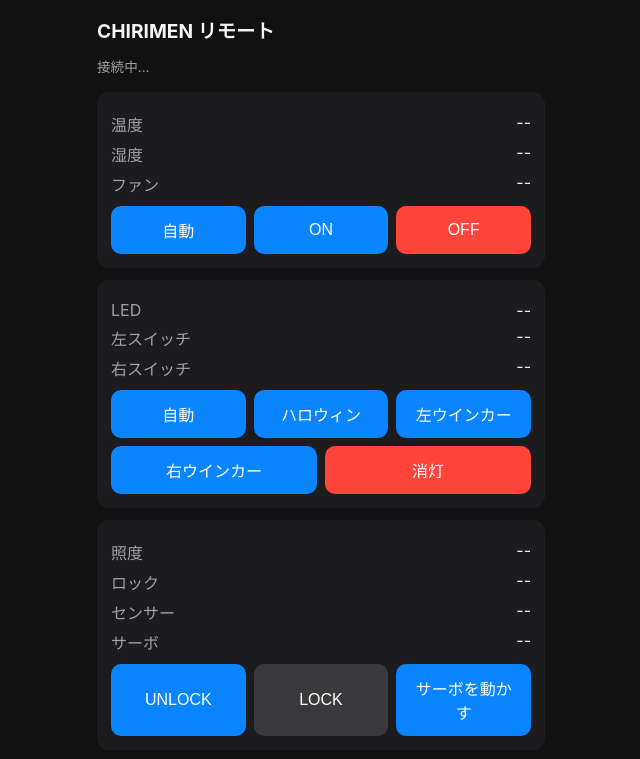
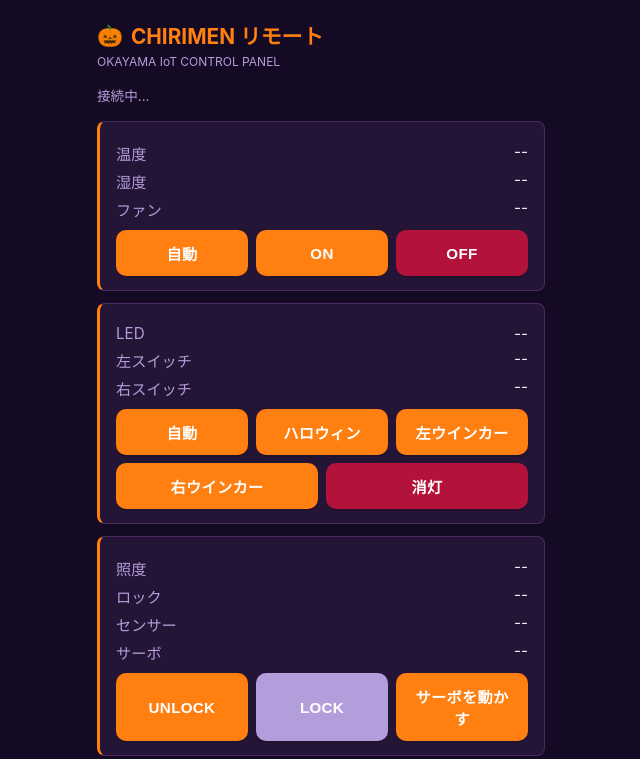
Before and after one commit to econanringo/webiotmakers2026, a website: page index.html in a window 1280 px wide. Shown: the top 759 px of the page, without its empty margins (319-959 px from the left). Drawn offline with Linux system fonts and the light colour scheme.

Commit message:
UI変更

```diff
--- a/index.html
+++ b/index.html
@@ -6,26 +6,51 @@
   <title>CHIRIMEN リモート操作</title>
   <style>
     :root {
-      color-scheme: light dark;
-      --bg: #111;
-      --card: #1c1c1e;
-      --text: #f5f5f7;
-      --muted: #a1a1a6;
-      --accent: #0a84ff;
-      --ok: #30d158;
-      --off: #ff453a;
+      color-scheme: dark;
+      /* ハロウィン: かぼちゃ(pumpkin) / 深紫(purple) / 毒々しい緑(slime) / 血(blood) */
+      --pumpkin: #ff7f11;
+      --pumpkin-dark: #d35400;
+      --purple: #6c3483;
+      --purple-deep: #1b0f2e;
+      --slime: #7cfc00;
+      --blood: #b3123a;
+      --bg-top: #150a24;
+      --bg-bottom: #0d0716;
+      --card: #241435;
+      --card-border: #4b2a63;
+      --text: #f5eaff;
+      --muted: #b39ddb;
+      --accent: var(--pumpkin);
+      --ok: var(--slime);
+      --off: var(--blood);
     }
     * { box-sizing: border-box; }
     body {
       margin: 0;
-      font-family: -apple-system, BlinkMacSystemFont, "Hiragino Sans", sans-serif;
-      background: var(--bg);
+      font-family: "Hiragino Sans", -apple-system, BlinkMacSystemFont, sans-serif;
+      background: var(--bg-top);
       color: var(--text);
-      padding: 16px;
+      padding: 20px 16px 32px;
       max-width: 480px;
       margin-inline: auto;
+      min-height: 100vh;
     }
-    h1 { font-size: 1.2rem; margin: 0 0 12px; }
+    h1 {
+      font-size: 1.3rem;
+      margin: 0 0 4px;
+      color: var(--pumpkin);
+      display: flex;
+      align-items: center;
+      gap: 8px;
+    }
+    h1::before {
+      content: "🎃";
+    }
+    .subtitle {
+      font-size: 0.75rem;
+      color: var(--muted);
+      margin: 0 0 16px;
+    }
     .status {
       font-size: 0.85rem;
       color: var(--muted);
@@ -34,8 +59,10 @@
     .status.ok { color: var(--ok); }
     .card {
       background: var(--card);
-      border-radius: 12px;
-      padding: 14px;
+      border: 1px solid var(--card-border);
+      border-left: 3px solid var(--pumpkin);
+      border-radius: 8px;
+      padding: 14px 16px;
       margin-bottom: 12px;
     }
     .row {
@@ -43,6 +70,7 @@
       justify-content: space-between;
       gap: 8px;
       margin: 6px 0;
+      font-size: 0.95rem;
     }
     .label { color: var(--muted); }
     .actions {
@@ -56,18 +84,34 @@
       border: 0;
       border-radius: 10px;
       padding: 12px 14px;
-      font-size: 1rem;
+      font-size: 0.95rem;
+      font-weight: 600;
       background: var(--accent);
       color: white;
       flex: 1 1 30%;
       min-height: 44px;
+      letter-spacing: 0.02em;
+      cursor: pointer;
+      box-shadow: 0 2px 0 rgba(0, 0, 0, 0.12);
+      transition: transform 0.15s ease, box-shadow 0.15s ease, filter 0.15s ease;
     }
-    button.secondary { background: #3a3a3c; }
+    button:hover {
+      transform: translateY(-2px);
+      filter: brightness(1.08);
+      box-shadow: 0 6px 12px rgba(42, 63, 107, 0.25);
+    }
+    button:active {
+      transform: translateY(0) scale(0.97);
+      filter: brightness(0.92);
+      box-shadow: 0 1px 0 rgba(0, 0, 0, 0.12);
+    }
+    button.secondary { background: var(--muted); }
     button.danger { background: var(--off); }
   </style>
 </head>
 <body>
   <h1>CHIRIMEN リモート</h1>
+  <p class="subtitle">OKAYAMA IoT CONTROL PANEL</p>
   <div id="connection" class="status">接続中...</div>
 
   <section class="card">
```
